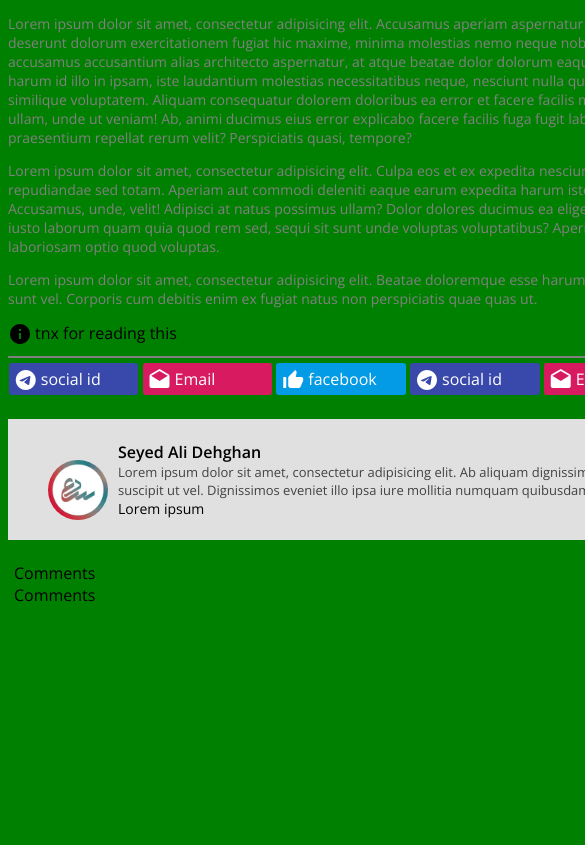
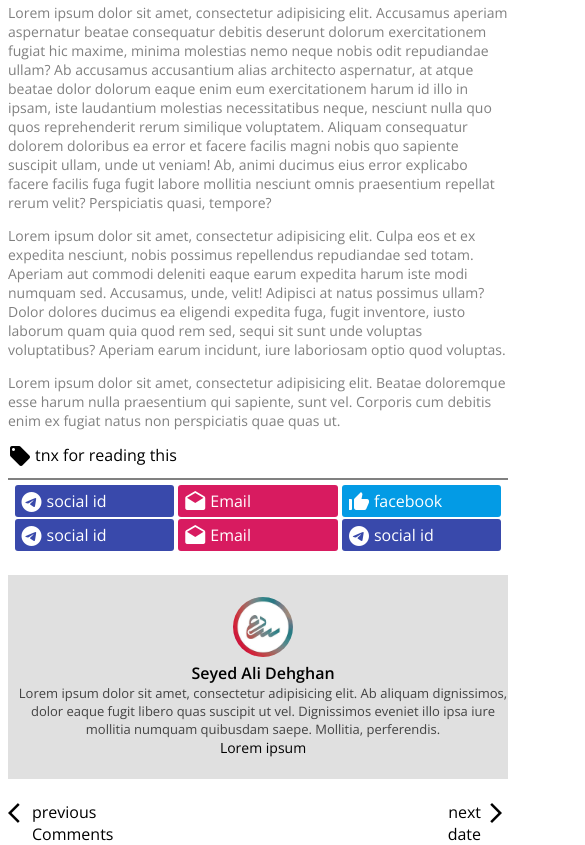
Before and after one commit to SeyedAliDehghan/daneshkar, a plain HTML site: page Practices/Practice_blogpost/index-res.html in a window 390 px wide. Shown: the part 711-1556 px from the top of the page, 585 px wide, since content can reach past the window. Before the commit the page ends 1325 px from the top, so only its background shows below. Drawn offline with nearby package versions, Linux system fonts and the light colour scheme.

Commit message:
blog post practice is responsive now

```diff
--- a/Practices/Practice_blogpost/css/styles-res.css
+++ b/Practices/Practice_blogpost/css/styles-res.css
@@ -26,11 +26,12 @@ body{
     color: grey;
 }
 .icon_style{
-    color: #fff;
-    background-color: #BDBDBD;
+    color: #424242;
+    background-color: #F5F5F5;
     padding: 5px;
     border-radius: 3px;
     display: inline-flex;
+    width: 30%;
 }
 .social_style{
 
@@ -47,12 +48,65 @@ body{
     float: left;
     margin-left: 40px;
 }
+#about_box{
+    flex-direction: row;
+    background-color: #E0E0E0;
+}
+#cover{
+    width: 800px;
+}
+#about_text{
+    text-align: left;
+    margin-left: 10px;
+}
 .about_container{
     display: flex;
     align-items: center;
 }
-@media screen and (min-width:240px ){
-    body{
-        background: green;
+@media screen and (max-width: 700px){
+    #about_box{
+        /*background-color: red;*/
     }
+    .main_container{
+        width: 500px;
+        margin: auto;
+        text-align: center;
+    }
+    .social_style{
+
+        color: #fff;
+        padding: 5px;
+        border-radius: 3px;
+        display: inline-flex;
+        width: 29.9%;
+        height: 22px;
+    }
+    .icon_style{
+        width: 100%;
+        display: block;
+    }
+
+    #cover{
+        width: 500px;
+    }
+
+    /*sda*/
+    #about_text{
+        display: block;
+        text-align: center;
+        margin-left: 10px;
+        margin-top: 5px;
+    }
+    .about_container{
+        display: inline-grid;
+        align-items: center;
+    }
+    #avatar{
+        margin-left: 225px;
+    }
+    #about_box{
+        flex-direction: row-reverse;
+        /*background-color: red;*/
+    }
+
 }
--- a/Practices/Practice_blogpost/index-res.html
+++ b/Practices/Practice_blogpost/index-res.html
@@ -37,7 +37,7 @@
         necessitatibus nobis non, praesentium saepe sit suscipit temporibus! Deleniti deserunt ipsa odit provident
         recusandae vel voluptate.</p>
     <div>
-        <img src="img/cover.jpg" alt="" width="800px">
+        <img src="img/cover.jpg" alt="" id="cover">
     </div>
     <p>Lorem ipsum dolor sit amet, consectetur adipisicing elit. Accusamus aperiam aspernatur beatae consequatur debitis
         deserunt dolorum exercitationem fugiat hic maxime, minima molestias nemo neque nobis odit repudiandae ullam? Ab
@@ -58,7 +58,7 @@
 <!--    <div class="divider"></div>-->
     <div style="text-align: left">
         <span style="display: inline-flex">
-            <span class="material-icons">info</span>
+            <span class="material-icons">local_offer</span>
             <span style="margin-left: 3px">tnx for reading this</span>
         </span>
 
@@ -94,13 +94,13 @@
 
     </div>
     <br>
-        <div style="flex-direction: row;background-color: #E0E0E0">
+        <div id="about_box">
             <br>
             <div class="about_container">
                 <div>
                     <img src="img/avatar.jpg" id="avatar" alt="">
                 </div>
-                <div style="text-align: left;margin-left: 10px">
+                <div id="about_text">
                     <span style="font-weight: 600">Seyed Ali Dehghan</span>
                     <span style="display: block;color: #424242 ;font-size: 13px">Lorem ipsum dolor sit amet, consectetur adipisicing elit. Ab aliquam dignissimos, dolor eaque fugit libero quas suscipit ut vel. Dignissimos eveniet illo ipsa iure mollitia numquam quibusdam saepe. Mollitia, perferendis.</span>
                     <span style="display: block;font-weight: 500;font-size: 14px">Lorem ipsum</span>
@@ -109,10 +109,24 @@
             </div>
     </div>
     <br>
-    <span style="width: 49%;text-align: left;display: inline-block">Comments</span>
-    <span style="width: 49%;text-align: right;display: inline-block">date</span>
-    <span style="width: 49%;text-align: left;display: inline-block">Comments</span>
-    <span style="width: 49%;text-align: right;display: inline-block">date</span>
+    <div>
+        <div>
+            <span class="material-icons" style="float: left;display: inline-block;">arrow_back_ios</span>
+            <span class="material-icons" style="float: right;display: inline-block">arrow_forward_ios</span>
+        </div>
+
+        <div>
+            <span style="float: left;text-align: left;display: inline-block">previous</span>
+            <span style="float: right;text-align: right;display: inline-block;margin-right: 3px">next</span>
+        </div>
+        <br>
+        <div>
+            <span style="float: left;text-align: left;display: inline-block">Comments</span>
+            <span style="float: right;text-align: right;display: inline-block;margin-right: 3px">date</span>
+        </div>
+
+    </div>
+
 </div>
 </body>
 </html>
```
